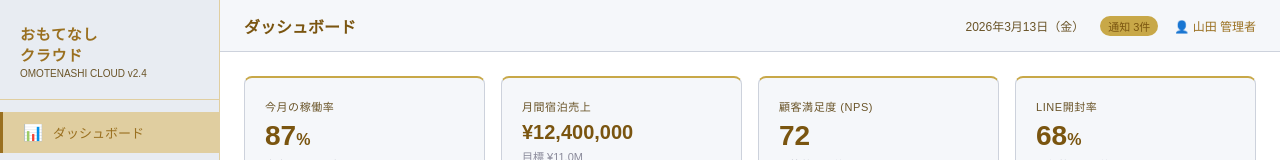
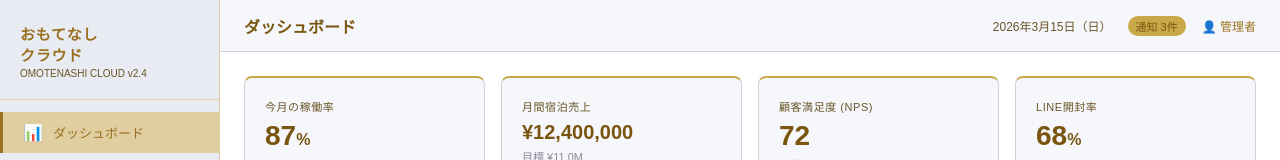
Before and after one commit to eleqlabo/omotenashi-demo, a website: page index.html in a window 1280 px wide. Shown: the top 160 px of the page. Drawn offline with Linux system fonts and the light colour scheme.

Commit message:
fix: make topbar date dynamic and show tenant name in topbar
Co-Authored-By: Claude Sonnet 4.6 <noreply@anthropic.com>

```diff
--- a/index.html
+++ b/index.html
@@ -270,9 +270,9 @@
   <div class="topbar">
     <div class="topbar-title" id="topbar-title">ダッシュボード</div>
     <div class="topbar-right">
-      <span>2026年3月13日（金）</span>
+      <span id="topbar-date"></span>
       <span class="badge">通知 3件</span>
-      <span style="color: var(--gold);">👤 山田 管理者</span>
+      <span id="topbar-user" style="color: var(--gold);">👤 管理者</span>
     </div>
   </div>
 
@@ -1486,6 +1486,17 @@ function confirmBirthdaySend() {
 // ダッシュボード日付初期化
 (function initDashboard() {
   const now = new Date();
+  // 右上日付
+  const days = ['日','月','火','水','木','金','土'];
+  const dateStr = `${now.getFullYear()}年${now.getMonth()+1}月${now.getDate()}日（${days[now.getDay()]}）`;
+  const el = document.getElementById('topbar-date');
+  if (el) el.textContent = dateStr;
+  // 1分ごとに日付更新
+  setInterval(() => {
+    const n = new Date();
+    const s = `${n.getFullYear()}年${n.getMonth()+1}月${n.getDate()}日（${days[n.getDay()]}）`;
+    if (el) el.textContent = s;
+  }, 60000);
   const m = now.getMonth(); // 0-indexed
   const y = now.getFullYear();
   const heights = [60, 72, 55, 48, 80, 95];
@@ -1533,6 +1544,7 @@ if (rsvToken) {
     if (savedName) {
       document.getElementById('sidebar-hotel-name').textContent = savedName;
       document.getElementById('sidebar-footer-name').textContent = savedName;
+      document.getElementById('topbar-user').textContent = '👤 ' + savedName;
     }
   });
 }
@@ -1611,6 +1623,7 @@ async function rsvLogin() {
         localStorage.setItem('rsv_tenant_name', info.name);
         document.getElementById('sidebar-hotel-name').textContent = info.name;
         document.getElementById('sidebar-footer-name').textContent = info.name;
+        document.getElementById('topbar-user').textContent = '👤 ' + info.name;
       }
     } catch(e) {}
     showToast('ログインしました');
```
